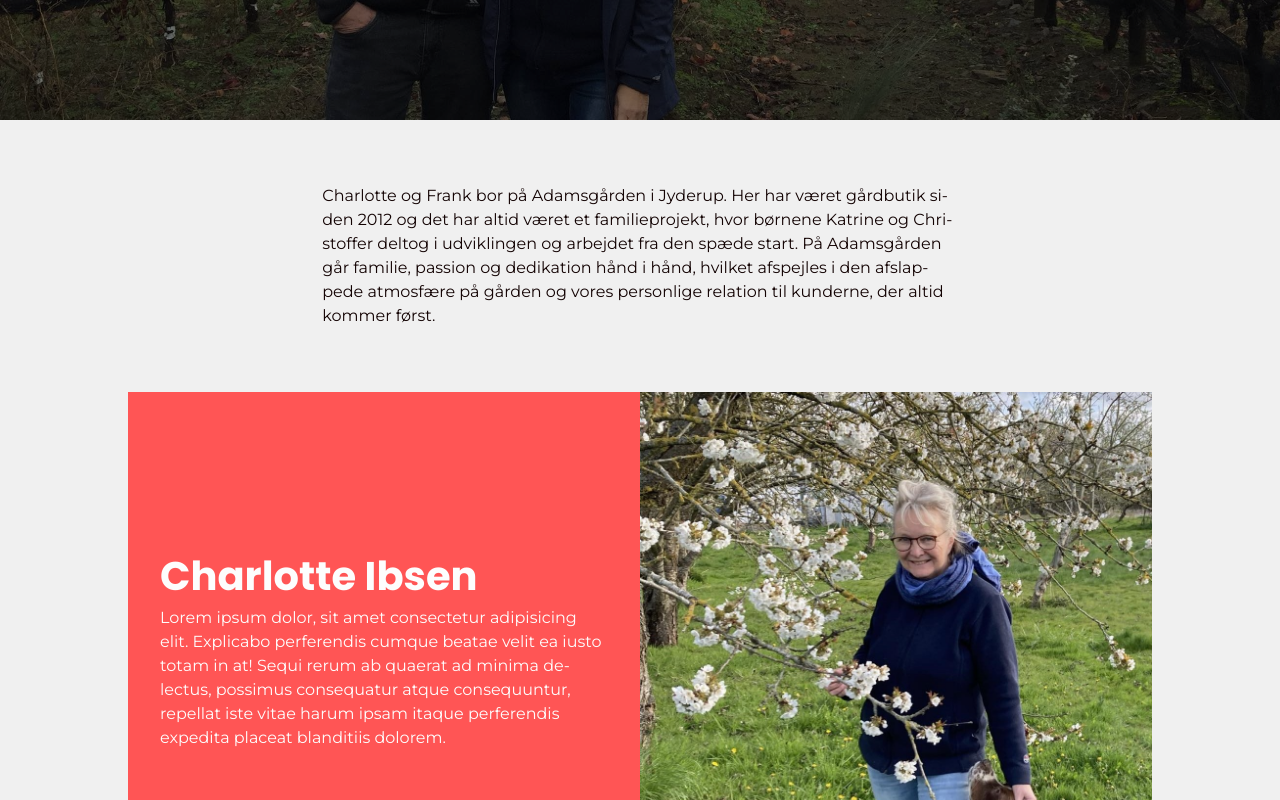
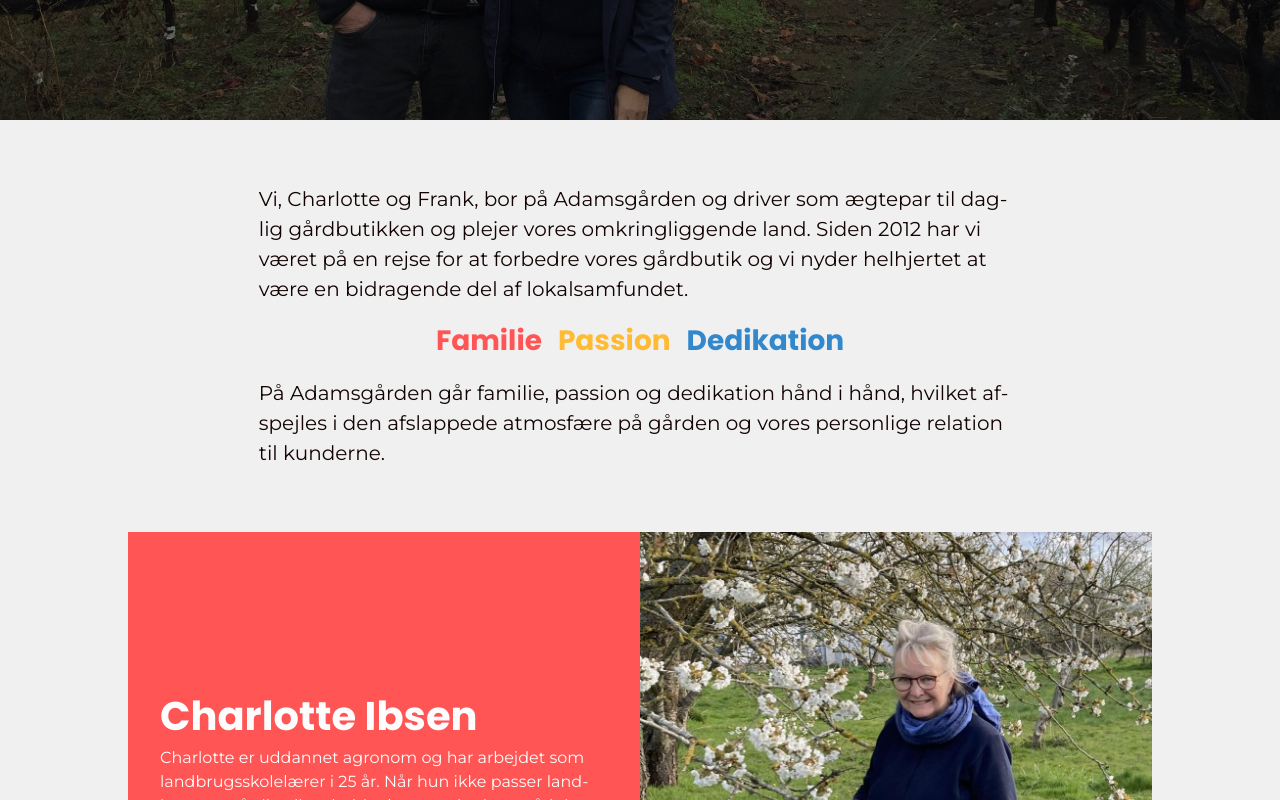
Before and after one commit to chri44nj/adamsgaarden, a Next.js app: page /pages/om-os in a window 1280 px wide. Shown: the part 680-1480 px from the top of the page. Built offline with nearby package versions, Linux system fonts and the light colour scheme.

Commit message:
Tekster opdateret

```diff
--- a/src/app/globals.css
+++ b/src/app/globals.css
@@ -76,8 +76,8 @@ h2,
 h3,
 h4,
 h5,
-h6 {
-  font-family: "Just Another Hand";
+h6,
+span {
   font-family: "Poppins", sans-serif;
 }
 
--- a/src/app/pages/gaardbutik/Shop.module.css
+++ b/src/app/pages/gaardbutik/Shop.module.css
@@ -32,6 +32,45 @@
   object-fit: cover;
   filter: brightness(50%);
   z-index: -1;
+}
+
+.introduction {
+  display: flex;
+  flex-direction: column;
+  justify-content: center;
+  gap: 1rem;
+  background-color: var(--background-color-alt);
+  padding-top: 1rem;
+  padding-inline: 1rem;
+}
+
+.introduction p {
+  padding-inline: 1rem;
+  font-size: var(--font-small);
+}
+
+.words {
+  display: flex;
+  justify-content: center;
+  gap: 1rem;
+  flex-wrap: wrap;
+}
+
+.words span {
+  font-size: var(--font-medium);
+  font-weight: bold;
+}
+
+.word1 {
+  color: var(--accent-red);
+}
+
+.word2 {
+  color: var(--accent-yellow);
+}
+
+.word3 {
+  color: var(--accent-blue);
 }
 
 .shop {
@@ -143,6 +182,15 @@
     font-size: 4rem;
   }
 
+  .words {
+    display: flex;
+    flex-direction: row;
+  }
+
+  .words span {
+    font-size: var(--font-large);
+  }
+
   .shop {
     grid-template-columns: repeat(2, 1fr);
   }
@@ -153,6 +201,12 @@
 }
 
 @media only screen and (min-width: 900px) {
+  .introduction {
+    padding-top: 4rem;
+    padding-inline: 10%;
+    align-items: center;
+  }
+
   .shop {
     padding: 4rem 10%;
   }
--- a/src/app/pages/gaardbutik/page.jsx
+++ b/src/app/pages/gaardbutik/page.jsx
@@ -14,6 +14,11 @@ export default function Shop() {
         {/* <p>Hylderne er fyldte med nøje udvalgt frugt og grønt, fra eget land og omegn. Ydermere tilbyder vi det bedste indenfor olie, vin og honning, og vores glade hunde og katte byder dig altid velkommen med logrende haler og spinden. </p> */}
         <img className={styles.heroBackground} src="/pics/shop.webp" alt="shop" />
       </section>
+
+      <div className={styles.introduction}>
+        <p>På Adamsgården har der været gårdbutik siden 2012, og lige fra start har det været et familieprojekt, hvor børnene Katrine og Christoffer har deltaget i udviklingen og arbejdet.</p>
+        <p>Hos os er det vigtigt, at kvaliteten af ikke mindst produkterne, men også oplevelsen af besøget hos os er i top, hvorfor kunderne altid kommer først - så træd indenfor og tag et kig!</p>
+      </div>
 
       <section className={styles.shop}>
         <article className={`${styles.shopText} ${styles.st1}`}>
--- a/src/app/pages/om-os/Aboutus.module.css
+++ b/src/app/pages/om-os/Aboutus.module.css
@@ -72,9 +72,41 @@
 
 .introduction {
   display: flex;
+  flex-direction: column;
   justify-content: center;
+  gap: 1rem;
   background-color: var(--background-color-alt);
   padding-top: 1rem;
+  padding-inline: 1rem;
+}
+
+.introduction p {
+  padding-inline: 1rem;
+  font-size: var(--font-small);
+}
+
+.words {
+  display: flex;
+  justify-content: center;
+  gap: 1rem;
+  flex-wrap: wrap;
+}
+
+.words span {
+  font-size: var(--font-medium);
+  font-weight: bold;
+}
+
+.word1 {
+  color: var(--accent-red);
+}
+
+.word2 {
+  color: var(--accent-yellow);
+}
+
+.word3 {
+  color: var(--accent-blue);
 }
 
 .shop {
@@ -131,6 +163,15 @@
     font-size: 4rem;
   }
 
+  .words {
+    display: flex;
+    flex-direction: row;
+  }
+
+  .words span {
+    font-size: var(--font-large);
+  }
+
   .shop {
     grid-template-columns: repeat(2, 1fr);
   }
@@ -143,6 +184,8 @@
 @media only screen and (min-width: 900px) {
   .introduction {
     padding-top: 4rem;
+    padding-inline: 10%;
+    align-items: center;
   }
 
   .shop {
--- a/src/app/pages/om-os/page.jsx
+++ b/src/app/pages/om-os/page.jsx
@@ -9,19 +9,27 @@ export default function Aboutus() {
         {/* <p>Adamsgården har været i slægten i over 100 år og drives til daglig af Charlotte og Frank, samt Charlottes børn Christoffer og Katrine, når vi har fint besøg. Hos Adamsgården går familie, passion og dedikation hånd i hånd, og det afspejles i den altid høje kvalitet af vores produkter.</p> */}
         <img className={styles.heroBackground} src="/pics/aboutus.jpg" alt="charlotte-and-frank" />
       </section>
+
       <div className={styles.introduction}>
-        <p>Charlotte og Frank bor på Adamsgården i Jyderup. Her har været gårdbutik siden 2012 og det har altid været et familieprojekt, hvor børnene Katrine og Christoffer deltog i udviklingen og arbejdet fra den spæde start. På Adamsgården går familie, passion og dedikation hånd i hånd, hvilket afspejles i den afslappede atmosfære på gården og vores personlige relation til kunderne, der altid kommer først. </p>
+        <p>Vi, Charlotte og Frank, bor på Adamsgården og driver som ægtepar til daglig gårdbutikken og plejer vores omkringliggende land. Siden 2012 har vi været på en rejse for at forbedre vores gårdbutik og vi nyder helhjertet at være en bidragende del af lokalsamfundet.</p>
+        <div className={styles.words}>
+          <span className={styles.word1}>Familie</span>
+          <span className={styles.word2}>Passion</span>
+          <span className={styles.word3}>Dedikation</span>
+        </div>
+        <p>På Adamsgården går familie, passion og dedikation hånd i hånd, hvilket afspejles i den afslappede atmosfære på gården og vores personlige relation til kunderne.</p>
       </div>
+
       <section className={styles.shop}>
         <article className={`${styles.shopText} ${styles.st1}`}>
           <h2>Charlotte Ibsen</h2>
-          <p>Lorem ipsum dolor, sit amet consectetur adipisicing elit. Explicabo perferendis cumque beatae velit ea iusto totam in at! Sequi rerum ab quaerat ad minima delectus, possimus consequatur atque consequuntur, repellat iste vitae harum ipsam itaque perferendis expedita placeat blanditiis dolorem.</p>
+          <p>Charlotte er uddannet agronom og har arbejdet som landbrugsskolelærer i 25 år. Når hun ikke passer landbrug og gårdbutik, arbejder hun med salg og rådgivning til danske gartnerier. I fritiden slapper hun af i sit sommerhus ved Sejerøbugten, spiller golf, dyrker yoga og nyder at være sammen med familie og venner.</p>
         </article>
         <img className={`${styles.shopImage} ${styles.si1}`} src="/pics/charlotte.jpg" alt="" />
 
         <article className={`${styles.shopText} ${styles.st2}`}>
           <h2>Frank Lyngsø</h2>
-          <p>Lorem ipsum dolor, sit amet consectetur adipisicing elit. Explicabo perferendis cumque beatae velit ea iusto totam in at! Sequi rerum ab quaerat ad minima delectus, possimus consequatur atque consequuntur, repellat iste vitae harum ipsam itaque perferendis expedita placeat blanditiis dolorem.</p>
+          <p>Frank er uddannet ingeniør og er forretningschef i NIRAS tillige med forskellige bestyrelsesposter. Derfor er det det ofte kun i weekenderne, at Frank befinder sig i gårdbutikken, men du kan være sikker på altid at få et stort smil med, når du møder ham.</p>
         </article>
         <img className={`${styles.shopImage} ${styles.si2}`} src="/pics/frank.jpg" alt="" />
       </section>
```
Also changed, not shown: src/app/components/AreWeOpen.jsx (added, +34 -0 lines).
